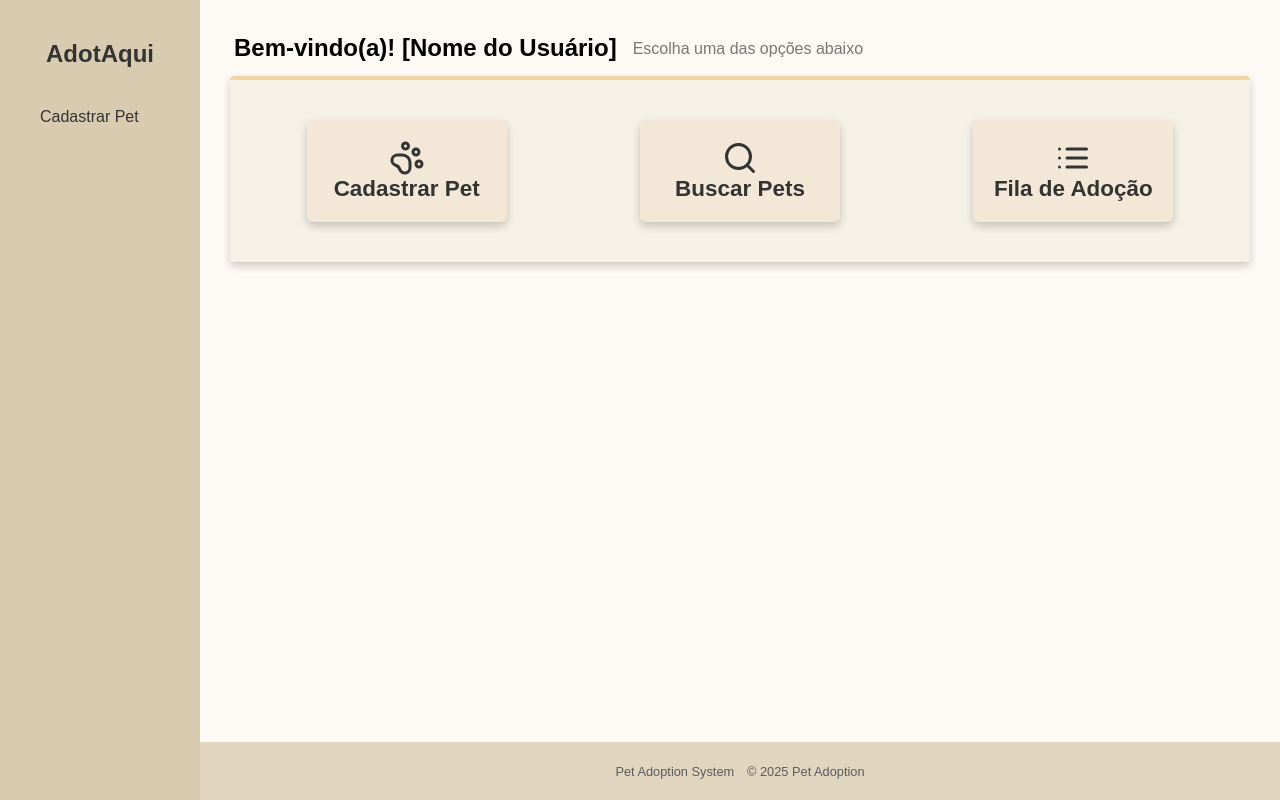
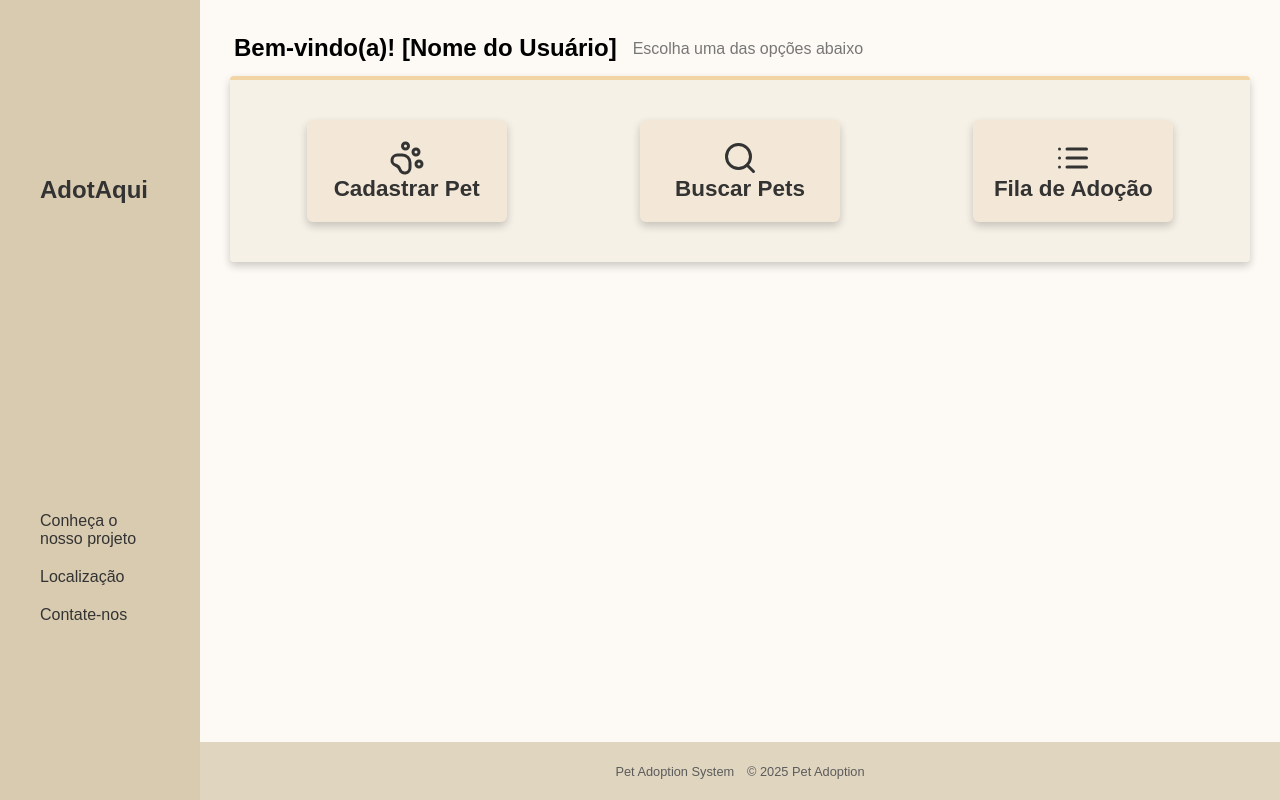
Before and after one commit to luisdasilvahenrique/adotaqui, a React (Create React App) app in the folder frontend/: page / in a window 1280 px wide. Built offline with nearby package versions, Linux system fonts and the light colour scheme.

Commit message:
fix: corrigido menu hamburguer no modo responsivo

```diff
--- a/frontend/src/components/Sidebar.js
+++ b/frontend/src/components/Sidebar.js
@@ -1,11 +1,37 @@
-function Sidebar({ isOpen }) {
+import { Menu, X, Info, MapPin, Phone } from 'lucide-react';
+import { useState } from 'react';
+
+function Sidebar() {
+  const [menuOpen, setMenuOpen] = useState(false);
+
+  const toggleMenu = () => {
+    setMenuOpen(!menuOpen);
+  };
+
   return (
-    <aside className="sidebar">
-      <h2>AdotAqui</h2>
-      <nav className="nav-links">
-        <a href="#">Cadastrar Pet</a>
+    <header className="sidebar">
+      <div className="navbar-content">
+        <h1 className="logo">AdotAqui</h1>
+
+        <button className="menu-toggle" onClick={toggleMenu}>
+          {menuOpen ? <X size={24} /> : <Menu size={24} />}
+        </button>
+      </div>
+
+      <nav className="desktop-menu">
+          <a href="#"> Conheça o nosso projeto</a>
+          <a href="#"> Localização</a>
+          <a href="#"> Contate-nos</a>
       </nav>
-    </aside>
+
+      {menuOpen && (
+        <nav className="mobile-menu" onClick={toggleMenu} >
+          <a href="#"><Info size={20} /> Conheça o nosso projeto</a>
+          <a href="#"><MapPin size={20} /> Localização</a>
+          <a href="#"><Phone size={20} /> Contate-nos</a>
+        </nav>
+      )}
+    </header>
   );
 }
 
--- a/frontend/src/css/App.css
+++ b/frontend/src/css/App.css
@@ -21,7 +21,7 @@ html,
   flex-direction: column;
   flex: 1;
   height: 100vh;
-  overflow: hidden;
+  overflow-y: auto;
 }
 
 .sidebar {
@@ -29,40 +29,58 @@ html,
   width: 200px;
   padding: 40px;
   color: #333;
+}
+
+.sidebar .navbar-content {
+  display: flex;
+  justify-content: space-between;
+  align-items: center;
+}
+
+.logo {
+  font-size: 1.5rem;
+  font-weight: bold;
+  color: #333;
+}
+
+.menu-toggle {
+  display: none;
+  background: none;
+  border: none;
+  cursor: pointer;
+  color: #333;
+}
+
+.sidebar nav a,
+.mobile-menu a {
+  display: flex;
+  margin-top: 20px;
+  color: #333;
+  text-decoration: none;
+  font-size: 1rem;
+}
+
+.mobile-menu {
+  display: flex;
+  flex-direction: column;
+  gap: 10px;
+  margin-top: 10px;
 
 }
 
-.sidebar h2 {
-  margin-top: 0;
-
-  margin-bottom: 40px;
-  font-size: 1.5rem;
-  font-weight: bold;
-  text-align: center;
-  color: #333;
-}
-
-.sidebar nav a {
-
-  display: flex;
-  margin-top: 20px;
-  color: #333;
-  text-align: center;
-  text-decoration: none;
-}
-
+/* Main Content */
 .main {
   flex: 1;
   overflow-y: auto;
   padding: 30px;
   background-color: #fdfaf5;
+
 }
 
 header {
   display: flex;
   align-items: center;
   gap: 1rem;
-
   flex-wrap: wrap;
   padding: 4px;
 }
@@ -72,32 +90,25 @@ header p {
   margin-top: 2px;
 }
 
+/* Card Options */
 .options {
   border-top: 4px solid #f3d4a4;
-
   display: flex;
   flex-wrap: wrap;
-  align-items: center;
-  justify-content: center;
   justify-content: space-around;
-
   margin-top: 10px;
   gap: 20px;
   padding: 20px;
-
   border-radius: 4px;
-  background-color: #F6F1E7;
+  background-color: #f6f1e7;
   box-shadow: 0 4px 8px rgba(0, 0, 0, 0.2);
 }
-
-
 
 .card {
   display: flex;
   flex-direction: column;
   align-items: center;
   justify-content: center;
-
   background-color: #f3e8d7;
   border-radius: 6px;
   padding: 20px;
@@ -105,7 +116,6 @@ header p {
   text-align: center;
   transition: transform 0.2s;
   cursor: pointer;
-
   box-shadow: 0 4px 8px rgba(0, 0, 0, 0.2);
   margin: 20px;
   font-size: 1.2rem;
@@ -122,7 +132,6 @@ header p {
 }
 
 /* Footer */
-
 .footer {
   background-color: #d9cbb0;
   padding: 20px;
@@ -133,39 +142,116 @@ header p {
 
 .footer p {
   display: inline;
-  margin: 0;
-  padding: 0;
+  margin: 0 0.4rem;
   color: #333;
-
-  /* dar espaço entre os elementos */
-  margin-right: 0.4rem;
-  margin-left: 0.4rem;
-
   font-size: 0.8rem;
 }
 
-
-.footer .system {
-  row-gap: 0.5rem;
-}
-
+.footer .system,
 .footer .rights {
   row-gap: 0.5rem;
 }
 
+/* Icones Sidebar */
 
-/* Responsivo */
+
+/* RESPONSIVO */
 @media (max-width: 770px) {
+
+
+
   .container {
     flex-direction: column;
   }
 
+  .desktop-menu {
+    display: none;
+  }
+
   .sidebar {
     width: 100%;
+    padding: 20px;
+  }
+
+  .menu-toggle {
+    display: block;
+  }
+
+  .mobile-menu {
+    position: absolute;
+    top: 40px;
+    right: auto;
+
+    z-index: 1000;
+    background-color: #d9cbb0;
+    padding: 15px;
+    border-radius: 4px;
+    box-shadow: 0 4px 12px rgba(0, 0, 0, 0.4);
+    width:  max-content;
+    min-width: 150px;
+  }
+
+  .mobile-menu a {
+    border-bottom: 2px solid #f3e0c4;
+    border-right: 2px solid #f3e0c4;
+    padding: 8px;
+    border-radius: 4px;
+  }
+
+  .sidebar nav a {
     display: flex;
+    align-items: center;
+    position: relative;
+    padding: 8px;
+    gap: 6px;
+    opacity: 0.8;
+  }
+
+  .sidebar .desktop-menu {
+    display: none;
+  }
+
+  .logo {
+    display: none;
   }
 
   .footer {
     position: relative;
+    width: 100%;
+    padding: 10px;
+    font-size: 0.8rem;
+    text-align: center;
   }
 }
+
+@media (min-width: 771px) {
+
+  .menu-toggle {
+    display: none;
+  }
+
+  .sidebar nav {
+    display: flex;
+    flex-direction: column;
+  }
+
+
+  .desktop-menu {
+    display: flex;
+    flex-direction: column;
+  }
+
+  .sidebar {
+    width: 200px;
+    padding: 40px;
+  }
+
+  .mobile-menu {
+    display: none !important;
+
+  }
+
+  .logo {
+    display: block;
+  }
+}
--- a/frontend/src/routes/Routes.js
+++ b/frontend/src/routes/Routes.js
@@ -11,6 +11,7 @@ export default function AppRoutes() {
         <Route path="/" element={<Home />} />
         <Route path="/adoption-queue" element={<AdoptionQueue />} />
       </Routes>
+
     </BrowserRouter>
   );
 }
```
